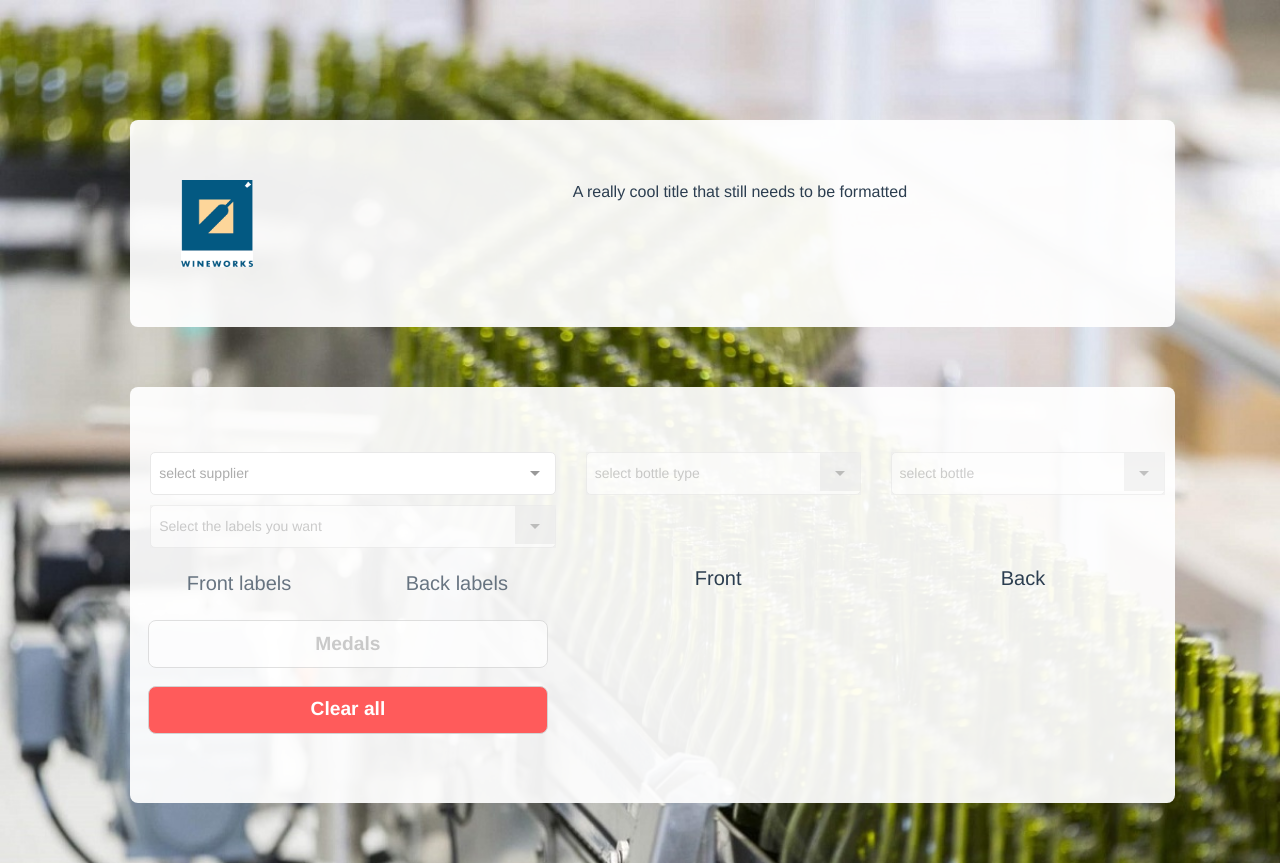
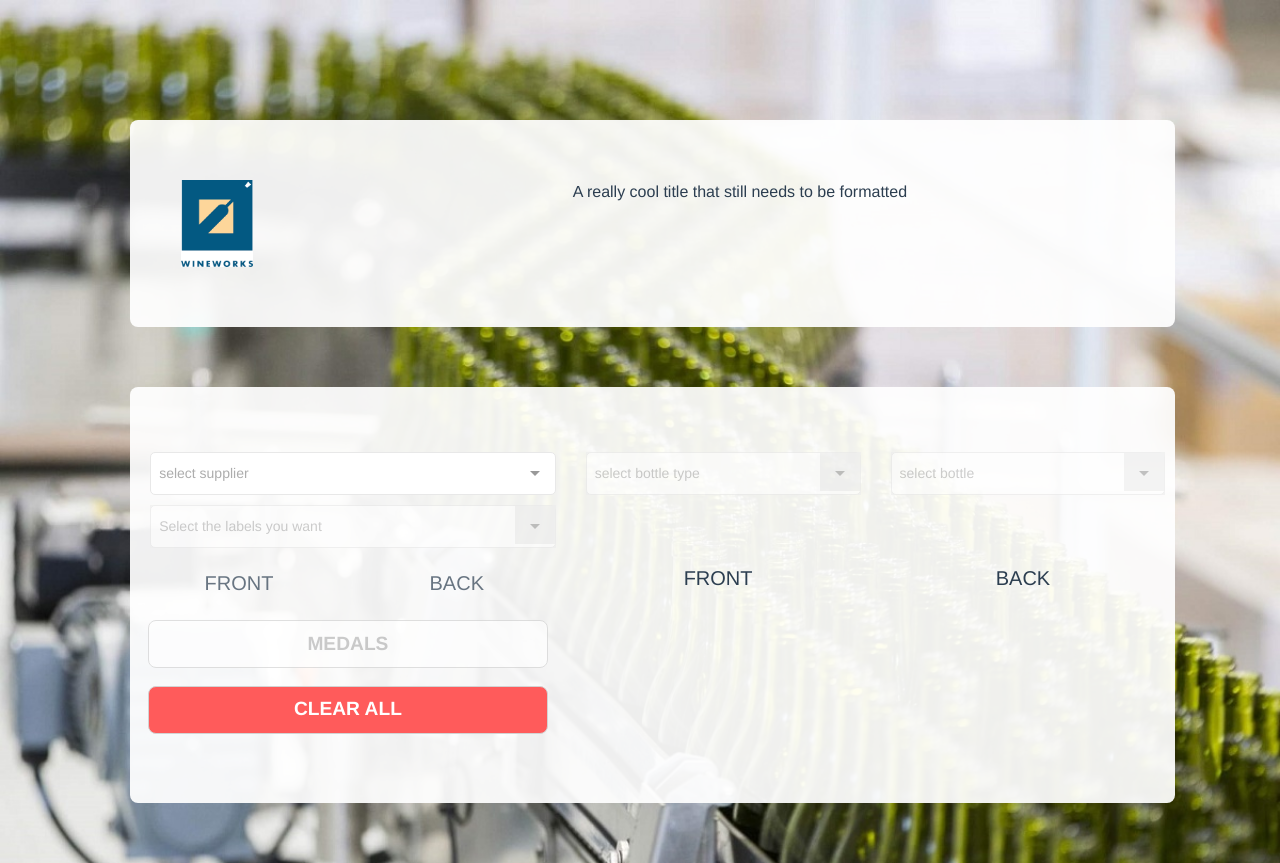
Before and after one commit to WWAdmins/Label-Viewer, a Vue app in the folder client/: page / in a window 1280 px wide. Built offline with nearby package versions, Linux system fonts and the light colour scheme; what v-tooltip, vue-simple-alert would draw is missing.

Commit message:
Visual overhaul pt2: The great constintification 1

```diff
--- a/client/src/App.vue
+++ b/client/src/App.vue
@@ -92,8 +92,8 @@
 
             <div id="front-labels" class="col-lg-6">
 
-              <label class="form-header" v-if="bottleSpec">Front labels</label>
-              <label class="form-header dissabled-text" v-else>Front labels</label>
+              <label class="form-header" v-if="bottleSpec">{{titles.frontLabel}}</label>
+              <label class="form-header dissabled-text" v-else>{{titles.frontLabel}}</label>
 
               <measurements-form
                 v-for="n in labelStatuses.front.count"
@@ -121,8 +121,8 @@
 
             <div id="back-labels" class="col-lg-6">
 
-              <label class="form-header" v-if="bottleSpec">Back labels</label>
-              <label class="form-header dissabled-text" v-else>Back labels</label>
+              <label class="form-header" v-if="bottleSpec">{{titles.backLabel}}</label>
+              <label class="form-header dissabled-text" v-else>{{titles.backLabel}}</label>
 
               <measurements-form
                 v-for="n in labelStatuses.back.count"
@@ -153,9 +153,14 @@
               v-if='!help && !medalMode'
               v-on:click="medalMode = !medalMode"
               :disabled="labelStatuses.filled.length < globalPositions.activeLabels.length || globalPositions.activeLabels.length == 0 || globalPositions.activeMedals == 0"
-            >Medals</button>
+            >{{titles.medalButton}}</button>
 
-            <button class="clear-button" v-if='!help' v-on:click="clearForm()" :disabled="!bottleSpec">Clear all</button>
+            <button
+              class="clear-button"
+              v-if='!help'
+              v-on:click="clearForm()"
+              :disabled="!bottleSpec"
+            >{{titles.clearButton}}</button>
 
 
 
@@ -182,9 +187,14 @@
               class='medal-button'
               v-if='!help && medalMode'
               v-on:click="medalMode = !medalMode"
-            >Labels</button>
+            >{{titles.labelButton}}</button>
 
-            <button class="clear-button" v-if='!help' v-on:click="clearForm()" :disabled="!bottleSpec">Clear all</button>
+            <button
+              class="clear-button"
+              v-if='!help'
+              v-on:click="clearForm()"
+              :disabled="!bottleSpec"
+            >{{titles.clearButton}}</button>
 
           </div>
 
@@ -199,8 +209,8 @@
 
               <div id="preview-header-front" class="row center">
                 <div class="col-lg-12">
-                  <label class='preview-header center' v-if="bottleSpec">Front</label>
-                  <label class='preview-header center dissabled' v-else>Front</label>
+                  <label class='preview-header center' v-if="bottleSpec">{{titles.frontLabel}}</label>
+                  <label class='preview-header center dissabled' v-else>{{titles.frontLabel}}</label>
                 </div>
               </div>
 
@@ -243,8 +253,8 @@
 
               <div id="preview-header-back" class="row">
                 <div class="col-lg-12">
-                  <label class='preview-header' v-if="bottleSpec">Back</label>
-                  <label class='preview-header dissabled' v-else>Back</label>
+                  <label class='preview-header' v-if="bottleSpec">{{titles.backLabel}}</label>
+                  <label class='preview-header dissabled' v-else>{{titles.backLabel}}</label>
                 </div>
               </div>
 
@@ -373,19 +383,23 @@
           selectHelpMessage: '',
 
           medalMode: false,  // toggle between labels and medals using button
-          medalPlacementHelp: ''
+          medalPlacementHelp: '',
+
+          titles: {}
         }
     },
 
     mounted() {
         this.loadData();
 
-        const helpLink = `<a href=${CONSTANTS.helpLink} class='alert-link'>here</a>`;
-        this.helpMessage = CONSTANTS.helpMessage.replace("[help link here]", helpLink);
+        this.titles = CONSTANTS.titles;
 
-        this.overallWarning = CONSTANTS.invalidWarning;
-        this.bottlePreviewDisclaimer = CONSTANTS.bottlePreviewDisclaimer;
-        this.selectHelpMessage = CONSTANTS.selectHelpMessage;
+        const helpLink = `<a href=${CONSTANTS.help.helpLink} class='alert-link'>here</a>`;
+        this.helpMessage = CONSTANTS.help.helpMessage.replace("[help link here]", helpLink);
+
+        this.overallWarning = CONSTANTS.help.invalidWarning;
+        this.bottlePreviewDisclaimer = CONSTANTS.help.bottlePreviewDisclaimer;
+        this.selectHelpMessage = CONSTANTS.help.selectHelpMessage;
 
         this.validLabelOptions = [CONSTANTS.labelNames.F1, CONSTANTS.labelNames.B1];
     },
@@ -453,7 +467,7 @@
         this.bottleSpec.recommended.maxWidth = Math.floor(this.bottleSpec.recommended.maxWidth);
 
         const optimumZone = Math.round(CONSTANTS.optimumMedalZoneScale * this.bottleSpec.circumference / 2);
-        this.medalPlacementHelp = CONSTANTS.medalPlacementHelp.replace("[measure here]", optimumZone);
+        this.medalPlacementHelp = CONSTANTS.help.medalPlacementHelp.replace("[measure here]", optimumZone);
       },
 
       // Clears bottleSpec when bottleId is removed
@@ -467,7 +481,7 @@
         const wrapAroundBoundry = CONSTANTS.warpAroundDef * this.bottleSpec.circumference;
         if (this.globalPositions.front.maxWidth != null && this.globalPositions.front.maxWidth > wrapAroundBoundry) {
           this.labelStatuses.back.enabled = false;
-          this.labelStatuses.back.dissableMessage = CONSTANTS.wrapAroundMessage;
+          this.labelStatuses.back.dissableMessage = CONSTANTS.help.wrapAroundMessage;
           this.labelStatuses.hasWrap = true;
           if (this.globalPositions.activeLabels.includes('F2')) {
             document.getElementById('frontF2').classList.add("hidden"); // This is done as it is simpler than trying to putting a v-show in a v-for that doesn't cover all components in the v-for
@@ -768,7 +782,7 @@
         if (warning == 'orange zone') {
           if (!this.warned) {
             this.showWarning(
-              CONSTANTS.orangeZoneMeaage,
+              CONSTANTS.help.orangeZoneMeaage,
               'Caution:'
             );
             this.warned = true;
@@ -935,7 +949,7 @@
       displayLabel(element, label) {
 
         const diamiter = this.bottleSpec.diameter;
-        const fullHeight = CONSTANTS[this.bottleType + "Height"];
+        const fullHeight = CONSTANTS.bottleHeights[this.bottleType + "Height"];
 
         document.getElementById(element).style.height = `${(label.height/fullHeight)*100}%`;
         document.getElementById(element).style.width = `${(label.adjustedWidth/diamiter)*100*0.47}%`;
--- a/client/src/assets/CONSTANTS.json
+++ b/client/src/assets/CONSTANTS.json
@@ -27,13 +27,17 @@
         "M2": "Second medal"
     },
 
+    "help": {
         "wrapAroundMessage": "Due to limitations of out labeler, we are not able to apply a back label while applying a wraparound style label to the front",
         "orangeZoneMeaage": "Current label measurement is outside the recommended range. This may cause longer setup, may run slower and there is a chance of bubbles. (Additional packaging charges may apply due to lower hourly output). \nThere will be no liability on dry-goods suppliers or bottler, if label application issues are encountered. By dissmissing this alert you acknowledge these risks",
         "helpMessage": "Unsure of how to take your measurements? \nFor height take the vertical distance from the highest to the lowest point of your label \nFor Width take the horizontal distance from the furthest left point to the furthest right point<hr>If your measurements are invalid and you wish to discuss why, feel free to contact us [help link here]",
         "helpLink": "https://www.wineworks.co.nz/",
         "bottlePreviewDisclaimer": "Preview depiction is not fully accurate for every bottle and should only be used as a estimation",
         "selectHelpMessage": "Select a bottle to continue",
-    "medalPlacementHelp": "For a this bottle it is recommended to place the medal within [measure here]mm of the vertical center of the front label to ensure optimum visibilty",
+        "medalPlacementHelp": "For a this bottle it is recommended to place the medal within [measure here]mm of the vertical center of the front label to ensure optimum visibilty"
+    },
+
+    "warning": {
 
         "invalidWarning": "The current label specs are invalid",
 
@@ -45,14 +49,17 @@
         "lowWidthWarning": "Label is too narrow",
         "highWidthWarning": "Label is too wide",
         "lowOverlap": "Medal is placed too high for this bottle",
-    "highOverlap": "Medal is placed too low for this bottle",
+        "highOverlap": "Medal is placed too low for this bottle"
+    },
 
+    "bottleHeights": {
         "BurgundyHeight": 297,
         "BordeauxHeight": 310,
         "RieslingHeight": 330,
         "SparklingHeight": 300,
         "MagnumHeight": 345,
-    "Premium BurgundyHeight": 298,
+        "Premium BurgundyHeight": 298
+    },
 
     "bottleCodes": {
         "Burgundy": "BRG",
@@ -61,5 +68,19 @@
         "Sparkling": "SPK",
         "Magnum": "MAG",
         "Premium Burgundy": "PBG"
+    },
+
+    "titles": {
+        "frontLabel": "FRONT",
+        "backLabel": "BACK",
+        "medalButton": "MEDALS",
+        "labelButton": "LABELS",
+        "clearButton": "CLEAR ALL",
+        "heightLabel": "HEIGHT",
+        "widthLabel": "WIDTH",
+        "appHeightLabel": "APPLICATION\nHEIGHT",
+        "labelGapLabel": "LABEL GAP",
+        "diameterLabel": "DIAMETER",
+        "overlapLabel": "OVERLAP"
     }
 }
--- a/client/src/components/measurementsFormMedals.vue
+++ b/client/src/components/measurementsFormMedals.vue
@@ -16,11 +16,11 @@
         </div>
         <div class="row row-cols-12" v-show="type">
             <div class='col-sm-6'>
-                <label v-if="type == 'Button medal'" class="sub-title-formatted">Diameter</label>
-                <label v-if="type == 'Strip medal'" class="sub-title-formatted">Height</label>
+                <label v-if="type == 'Button medal'" class="sub-title-formatted">{{titles.diameterLabel}}</label>
+                <label v-if="type == 'Strip medal'" class="sub-title-formatted">{{titles.heightLabel}}</label>
             </div>
             <div class='col-sm-6' v-show="type == 'Strip medal'">
-                <label class="sub-title-formatted">Width</label>
+                <label class="sub-title-formatted">{{titles.widthLabel}}</label>
             </div>
         </div>
         <div class="row row-cols-12" v-show="type">
@@ -53,13 +53,13 @@
                 >
             </div>
             <div class='col-sm-4'>
-                <label  v-show="type == 'Strip medal'" class="pre-formatted" v-html="widthDescription"></label>
+                <label  v-show="type == 'Strip medal'" class="pre-formatted dotted" v-html="widthDescription"></label>
             </div>
         </div>
         <br>
         <div class="row row-cols-12">
             <div class="col-sm-6">
-                <label v-if="type" class="sub-title-formatted">Vertical overlap</label>
+                <label v-if="type" class="sub-title-formatted">{{titles.overlapLabel}}</label>
             </div>
         </div>
         <div class='row row-cols-12' >
@@ -169,11 +169,14 @@
 
                 overlapMin: 0,
                 overlapMax: 0,
-                overlap: null
+                overlap: null,
+
+                titles: {}
             }
         },
 
         mounted() {
+            this.titles = CONSTANTS.titles;
             if (this.bottleSpec != null) {
                 this.updateHeightDescription();
                 if (this.type == 'Strip medal') {
@@ -420,12 +423,12 @@
 
                 if (this.width < minWidth) { // too narrow
                     this.validWidth = false;
-                    this.warnWidth = CONSTANTS.lowWidthWarning;
+                    this.warnWidth = CONSTANTS.warning.lowWidthWarning;
                     this.widthWarnClass = 'red';
                     this.setInputCss('width', 'red');
                 } else if (this.width > maxWidth) { // too wide
                     this.validWidth = false;
-                    this.warnWidth = CONSTANTS.highWidthWarning;
+                    this.warnWidth = CONSTANTS.warning.highWidthWarning;
                     this.widthWarnClass = 'red';
                     this.setInputCss('width', 'red');
                 } else { // fine
@@ -440,12 +443,12 @@
             validateOverlap() {
                 if (this.overlap < this.overlapMin) {  // not enough overlap (sitting too high on the label pannel)
                     this.validOverlap = false;
-                    this.warnOverlap = CONSTANTS.lowOverlap;
+                    this.warnOverlap = CONSTANTS.warning.lowOverlap;
                     this.overlapWarnClass = 'red';
                     this.setInputCss('overlap', 'red');
                 } else if (this.overlap > this.overlapMax) { // too much overlap (medal is sitting too low on the bottle)
                     this.validOverlap = false;
-                    this.warnOverlap = CONSTANTS.highOverlap;
+                    this.warnOverlap = CONSTANTS.warning.highOverlap;
                     this.overlapWarnClass = 'red';
                     this.setInputCss('overlap', 'red');
                 } else { // fine
```
Also changed, not shown: client/src/components/measurementsForm.vue (+20 -11 lines). Lines whose indentation alone changed are shown as unchanged.
